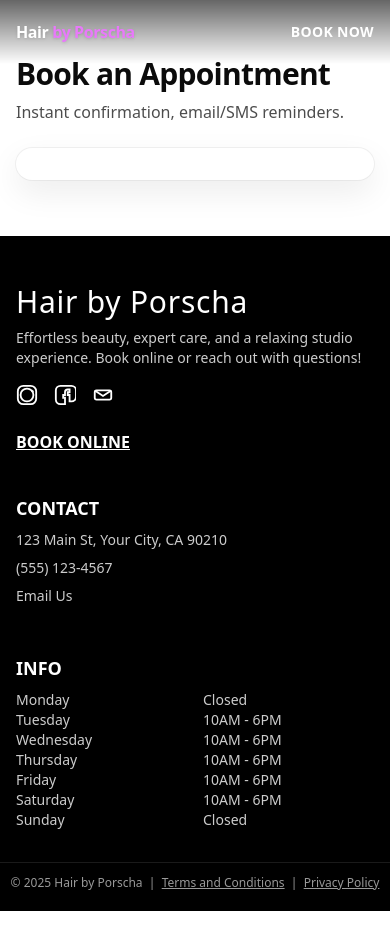
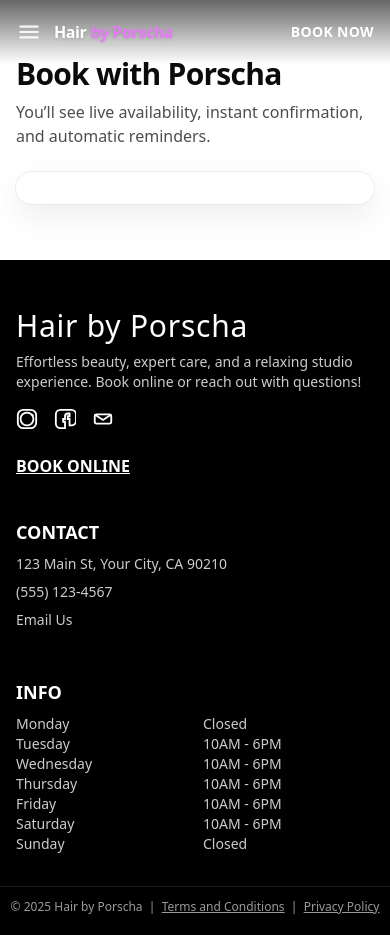
Before and after one commit to Miles-Collins/salon-site, a Next.js app: page /book in a window 390 px wide. Before the commit the page ends 911 px from the top, so only its background shows below. Built offline with nearby package versions, Linux system fonts and the light colour scheme.

Commit message:
hamburger drop down on mobile

```diff
--- a/src/app/book/page.tsx
+++ b/src/app/book/page.tsx
@@ -5,8 +5,10 @@ const GlossGeniusWidget = dynamic(() => import("@/components/GlossGeniusWidget")
 export default function BookPage() {
   return (
     <Section>
-      <h1 className="h2">Book an Appointment</h1>
-      <p className="mt-2 muted">Instant confirmation, email/SMS reminders.</p>
+      <h1 className="h2">Book with Porscha</h1>
+      <p className="mt-2 muted">
+        You’ll see live availability, instant confirmation, and automatic reminders.
+      </p>
       <div className="mt-6 card p-4">
         <GlossGeniusWidget />
       </div>
--- a/src/components/GlossGeniusWidget.tsx
+++ b/src/components/GlossGeniusWidget.tsx
@@ -5,8 +5,8 @@ import { useEffect } from "react";
 export default function GlossGeniusWidget() {
   useEffect(() => {
     const script = document.createElement("script");
-    script.src = "https://static.glossgenius.com/gg-booking.js";
-    script.setAttribute("data-gg-embed", "https://glossgenius.com/stylist/porschacradic");
+  script.src = "https://static.glossgenius.com/gg-booking.js";
+  script.setAttribute("data-gg-embed", "https://porschacradic.glossgenius.com");
     script.async = true;
     document.body.appendChild(script);
 
--- a/src/components/Navbar.tsx
+++ b/src/components/Navbar.tsx
@@ -14,6 +14,7 @@ import { useEffect, useState } from "react";
 export default function Navbar() {
   const pathname = usePathname();
   const [scrolled, setScrolled] = useState(false);
+  const [mobileOpen, setMobileOpen] = useState(false);
 
   useEffect(() => {
     const onScroll = () => {
@@ -23,12 +24,31 @@ export default function Navbar() {
     return () => window.removeEventListener("scroll", onScroll);
   }, []);
 
+  // Close mobile menu on route change
+  useEffect(() => {
+    setMobileOpen(false);
+  }, [pathname]);
+
   return (
     <header
       className={`fixed top-0 left-0 w-full z-50 transition-all duration-300
         ${scrolled ? "bg-black/90 border-b border-black/30 shadow-lg backdrop-blur" : "bg-gradient-to-b from-black/60 to-transparent border-none"}`}
     >
-  <div className="w-full flex h-16 items-center px-4 sm:px-5 md:px-6">
+      <div className="w-full flex h-16 items-center px-4 sm:px-5 md:px-6">
+        {/* Mobile menu toggle */}
+        <button
+          type="button"
+          aria-label={mobileOpen ? "Close menu" : "Open menu"}
+          aria-expanded={mobileOpen ? "true" : "false"}
+          aria-controls="mobile-menu"
+          className="md:hidden mr-3 text-white/90 hover:text-brand-accent focus:outline-none"
+          onClick={() => setMobileOpen((v) => !v)}
+        >
+          <svg width="26" height="26" viewBox="0 0 24 24" fill="none" stroke="currentColor" strokeWidth="2" strokeLinecap="round">
+            <path d="M4 7h16M4 12h16M4 17h16" />
+          </svg>
+        </button>
+
         <Link href="/" className="font-semibold tracking-tight">
           <span className="text-white drop-shadow">Hair</span> <span className="text-brand-accent drop-shadow">by Porscha</span>
         </Link>
@@ -51,6 +71,25 @@ export default function Navbar() {
             <Link href="/book" className="group text-white text-sm font-semibold uppercase tracking-wide link-underline">Book Now</Link>
           </div>
         </div>
+        {/* Mobile dropdown panel with smooth animation */}
+        <div
+          id="mobile-menu"
+          className={`md:hidden absolute left-0 right-0 top-16 bg-white text-black border-t border-black/10 shadow-xl overflow-hidden origin-top transform transition-all duration-1000 ease-out
+            ${mobileOpen ? "opacity-100 scale-y-100 max-h-[70vh]" : "opacity-0 scale-y-0 max-h-0 pointer-events-none"}`}
+        >
+          <div className="py-3">
+            {nav.map((item, idx) => (
+              <Link
+                key={item.href}
+                href={item.href}
+                className={`block px-5 py-3 uppercase tracking-[0.35em] text-sm ${idx < nav.length - 1 ? "border-b border-black/10" : ""}`}
+              >
+                {item.label}
+              </Link>
+            ))}
+            <Link href="/book" className="block px-5 py-3 uppercase tracking-[0.35em] text-sm">Book Now</Link>
+          </div>
+        </div>
       </div>
     </header>
   );
```
